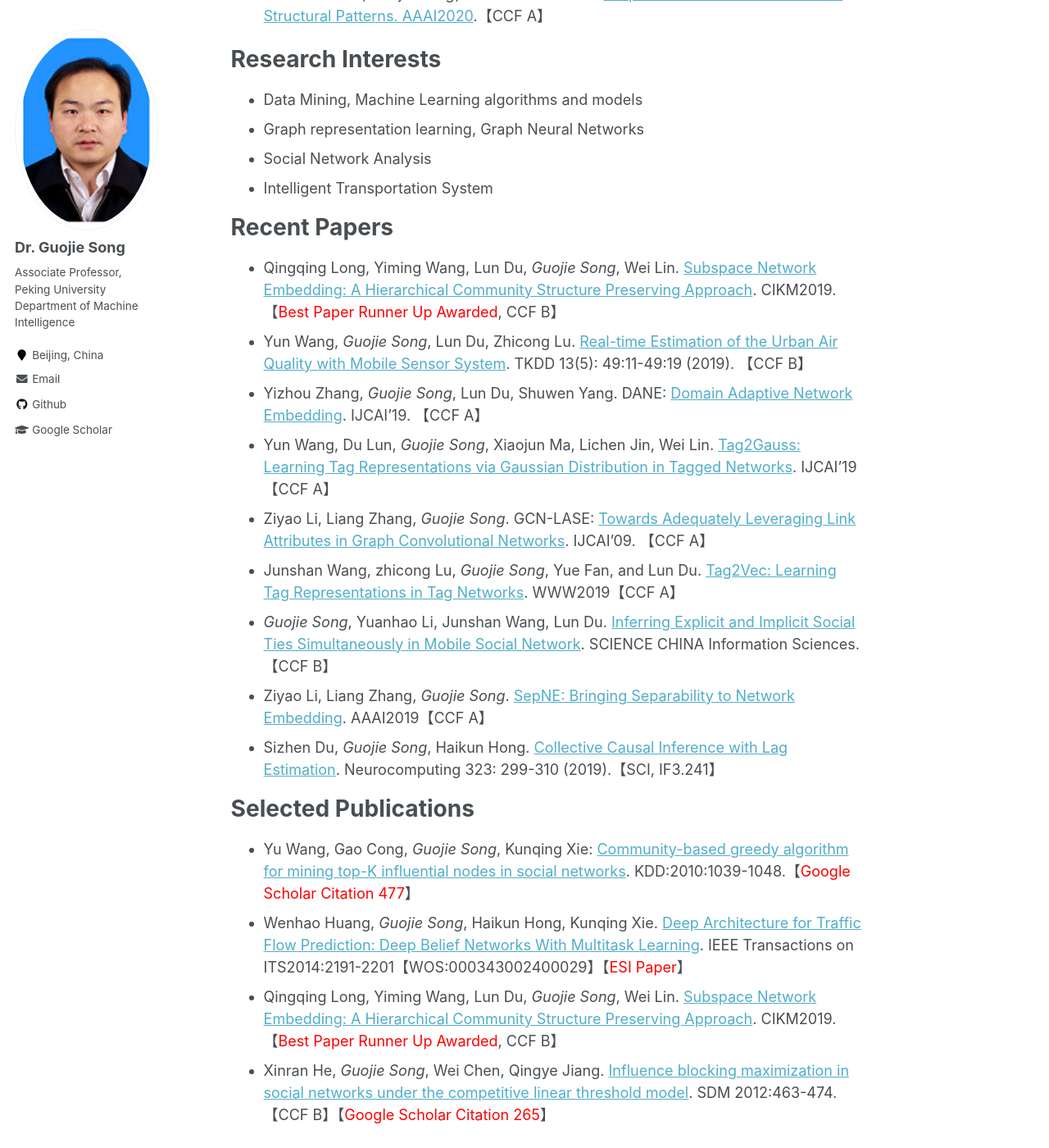
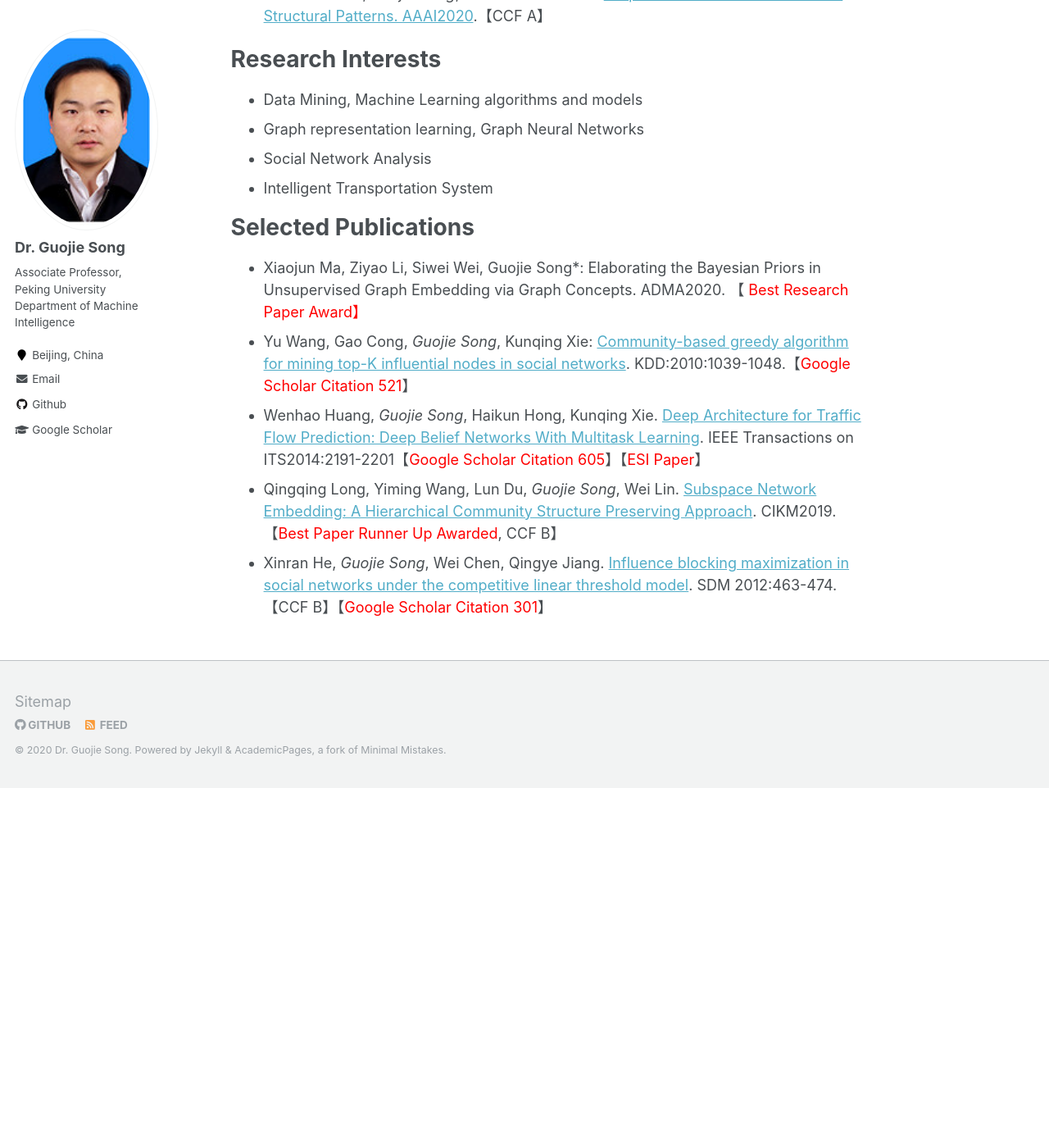
Before and after one commit to gjsong-pku/gjsong-pku.github.io, a Jekyll site: the page built from _pages/about.md, in a window 1280 px wide and 1400 px high, scrolled down 1556 px. Shown: the whole window at 82% size. Built offline with Jekyll 4.4.1, drawn with Linux system fonts in a browser that asks for light colours; after the commit the page ends 2517 px from its top, so only the background shows below that; some of the changed text lies outside the part shown.

Commit message:
Update about.md

```diff
--- a/_pages/about.md
+++ b/_pages/about.md
@@ -17,7 +17,7 @@ I am now recruiting interns who have strong mathematical abilities, coding skill
 ======
 - <span style="color:red">New!</span> Xiaojun Ma, Ziyao Li, Siwei Wei, Guojie Song*: Elaborating the Bayesian Priors in Unsupervised Graph Embedding via Graph Concepts. ADMA2020. 【<span style="color:red"> Best Research Paper Award】
 
-- <span style="color:red">New!</span> *Guojie Song*, Qingqing Long, Yizhou Zhang, Lingjun Xu, Haibing Lu. Domain Adaptive Network Embedding. To appear in IEEE Transactions on Big Data (TBD2020).
+- <span style="color:red">New!</span> *Guojie Song*, Qingqing Long, Yizhou Zhang, Lingjun Xu, Haibing Lu. Domain Adaptive Network Embedding. Accepted by in IEEE Transactions on Big Data (TBD2020).
 
 - <span style="color:red">New!</span> *Guojie Song*, Qingqing Long, Yi Luo, Pengyu Li, Yiming Wang. Deep Convolutional Neural Network based Medical Conception Normalization. Accepted by IEEE Transactions on Big Data (TBD2020).
 
@@ -50,21 +50,10 @@ Research Interests
 - Social Network Analysis
 - Intelligent Transportation System
 
-Recent Papers
-======
-- Qingqing Long, Yiming Wang, Lun Du, *Guojie Song*, Wei Lin. [Subspace Network Embedding: A Hierarchical Community Structure Preserving Approach](https://www.gjsong-pku.cn/files/SpaceNE_CIKM.pdf). CIKM2019.【<span style="color:red">Best Paper Runner Up Awarded</span>, CCF B】
-- Yun Wang, *Guojie Song*, Lun Du, Zhicong Lu. [Real-time Estimation of the Urban Air Quality with Mobile Sensor System](https://dl.acm.org/citation.cfm?doid=3364623.3356584). TKDD 13(5): 49:11-49:19 (2019). 【CCF B】
-- Yizhou Zhang, *Guojie Song*, Lun Du, Shuwen Yang. DANE: [Domain Adaptive Network Embedding](https://arxiv.org/abs/1906.00684). IJCAI’19. 【CCF A】
-- Yun Wang, Du Lun, *Guojie Song*, Xiaojun Ma, Lichen Jin, Wei Lin. [Tag2Gauss: Learning Tag Representations via Gaussian Distribution in Tagged Networks](https://www.ijcai.org/proceedings/2019/527). IJCAI’19【CCF A】
-- Ziyao Li, Liang Zhang, *Guojie Song*. GCN-LASE: [Towards Adequately Leveraging Link Attributes in Graph Convolutional Networks](https://arxiv.org/abs/1902.09817). IJCAI’09. 【CCF A】
-- Junshan Wang, zhicong Lu, *Guojie Song*, Yue Fan, and Lun Du. [Tag2Vec: Learning Tag Representations in Tag Networks](https://arxiv.org/abs/1905.03041). WWW2019【CCF A】
-- *Guojie Song*, Yuanhao Li, Junshan Wang, Lun Du. [Inferring Explicit and Implicit Social Ties Simultaneously in Mobile Social Network](https://engine.scichina.com/publisher/scp/journal/SCIS/doi/10.1007/s11432-017-9701-0?slug=abstract). SCIENCE CHINA Information Sciences. 【CCF B】
-- Ziyao Li, Liang Zhang, *Guojie Song*. [SepNE: Bringing Separability to Network Embedding](https://arxiv.org/abs/1811.05614). AAAI2019【CCF A】
-- Sizhen Du, *Guojie Song*, Haikun Hong. [Collective Causal Inference with Lag Estimation](https://doi.org/10.1016/j.neucom.2018.09.088). Neurocomputing 323: 299-310 (2019).【SCI, IF3.241】
-
 Selected Publications
 ======
-- Yu Wang, Gao Cong, *Guojie Song*, Kunqing Xie: [Community-based greedy algorithm for mining top-K influential nodes in social networks](https://dl.acm.org/citation.cfm?doid=1835804.1835935). KDD:2010:1039-1048.【<span style="color:red">Google Scholar Citation 477</span>】
-- Wenhao Huang, *Guojie Song*, Haikun Hong, Kunqing Xie. [Deep Architecture for Traffic Flow Prediction: Deep Belief Networks With Multitask Learning](https://ieeexplore.ieee.org/document/6786503/). IEEE Transactions on ITS2014:2191-2201【WOS:000343002400029】【<span style="color:red">ESI Paper</span>】
+- Xiaojun Ma, Ziyao Li, Siwei Wei, Guojie Song*: Elaborating the Bayesian Priors in Unsupervised Graph Embedding via Graph Concepts. ADMA2020. 【<span style="color:red"> Best Research Paper Award】
+- Yu Wang, Gao Cong, *Guojie Song*, Kunqing Xie: [Community-based greedy algorithm for mining top-K influential nodes in social networks](https://dl.acm.org/citation.cfm?doid=1835804.1835935). KDD:2010:1039-1048.【<span style="color:red">Google Scholar Citation 521</span>】
+- Wenhao Huang, *Guojie Song*, Haikun Hong, Kunqing Xie. [Deep Architecture for Traffic Flow Prediction: Deep Belief Networks With Multitask Learning](https://ieeexplore.ieee.org/document/6786503/). IEEE Transactions on ITS2014:2191-2201【<span style="color:red">Google Scholar Citation 605</span>】【<span style="color:red">ESI Paper</span>】
 -  Qingqing Long, Yiming Wang, Lun Du, *Guojie Song*, Wei Lin. [Subspace Network Embedding: A Hierarchical Community Structure Preserving Approach](https://dl.acm.org/citation.cfm?doid=3357384.3357947). CIKM2019.【<span style="color:red">Best Paper Runner Up Awarded</span>, CCF B】
--  Xinran He, *Guojie Song*, Wei Chen, Qingye Jiang. [Influence blocking maximization in social networks under the competitive linear threshold model](https://arxiv.org/abs/1110.4723). SDM 2012:463-474. 【CCF B】【<span style="color:red">Google Scholar Citation 265</span>】
+-  Xinran He, *Guojie Song*, Wei Chen, Qingye Jiang. [Influence blocking maximization in social networks under the competitive linear threshold model](https://arxiv.org/abs/1110.4723). SDM 2012:463-474. 【CCF B】【<span style="color:red">Google Scholar Citation 301</span>】
```
